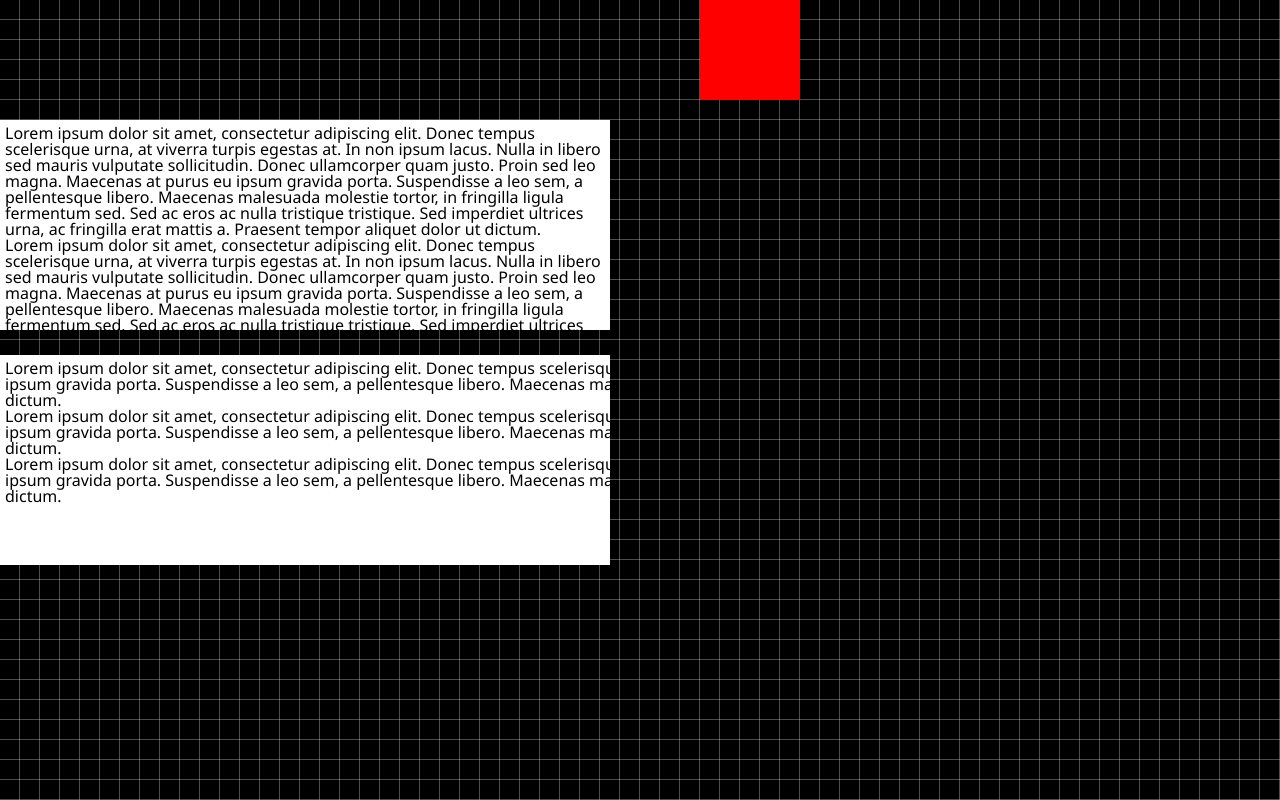
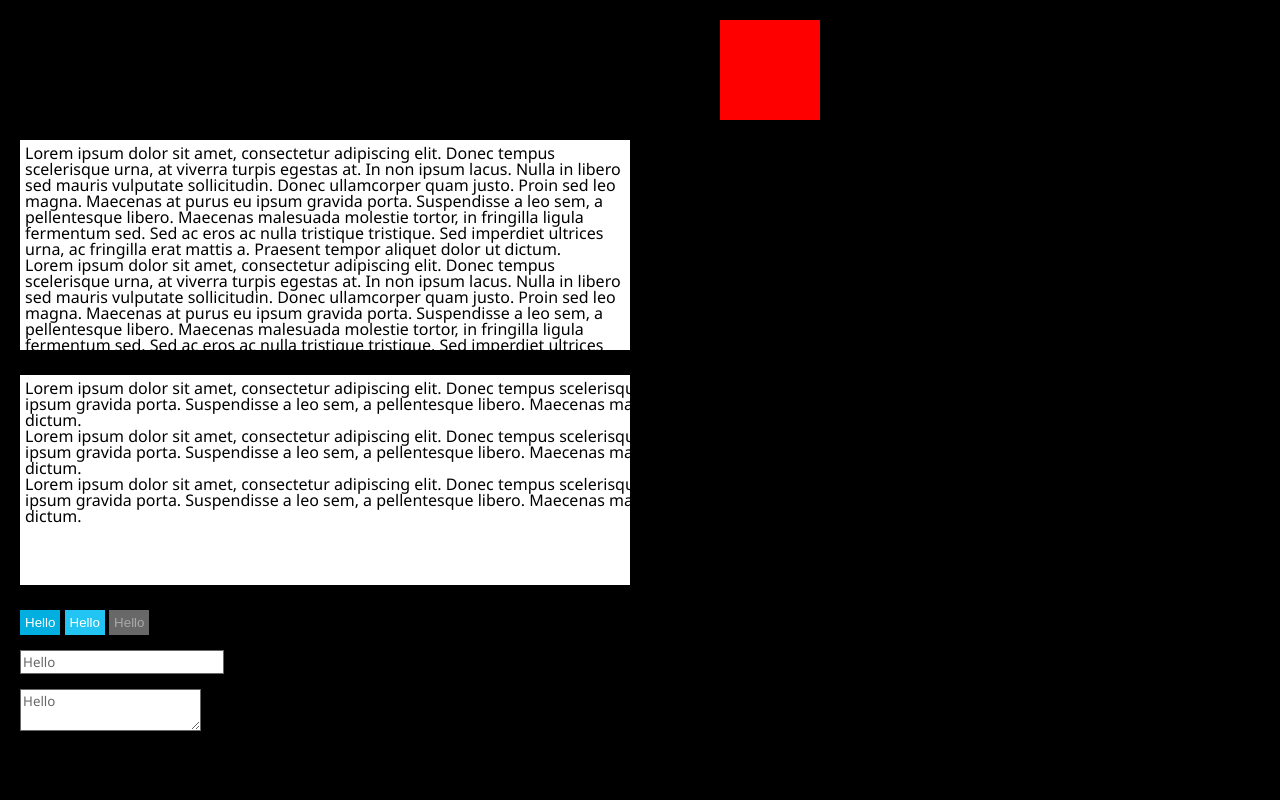
Before and after one commit to XavierBoubert/Eight.js, a plain HTML site: page examples/ui.html in a window 1280 px wide. Drawn offline with Linux system fonts and the light colour scheme.

Commit message:
Add more controls CSS styles

```diff
--- a/examples/ui.html
+++ b/examples/ui.html
@@ -24,7 +24,7 @@
 
 		$8.Utilities.DOMReady(function() {
 
-			$8.UI.Grid.define(document.body);
+			//$8.UI.Grid.define(document.body);
 
 			$8.UI.Animations.animate('move_to_right', {
 				el: 'toto', // can be table
@@ -50,7 +50,7 @@
 
 	</script>
 </head>
-<body>
+<body style="padding: 20px;">
 
 	<div style="height: 100px; position: relative; margin-bottom: 20px;">
 		<div id="toto" style="background: red; position: absolute; width: 100px; height: 100px; top: 0; left: 0;"></div>
@@ -82,5 +82,25 @@
 		</div>
 	</div>
 
+	<div style="margin-top: 25px;">
+
+		<p style="margin-bottom: 15px;">
+			<input type="submit" class="h8-button" value="Hello" />
+
+			<input type="submit" class="h8-button-light" value="Hello" />
+
+			<input type="submit" class="h8-button h8-button-disabled" value="Hello" />
+		</p>
+
+		<p style="margin-bottom: 15px;">
+			<input type="text" class="h8-field-text" value="Hello" />
+		</p>
+
+		<p style="margin-bottom: 15px;">
+			<textarea class="h8-field-text">Hello</textarea>
+		</p>
+
+	</div>
+
 </body>
 </html>
--- a/lib/css/Eight.ui.css
+++ b/lib/css/Eight.ui.css
@@ -28,8 +28,6 @@ html {
 }
 body {
 	line-height: 1;
-	overflow: hidden;
-	height: 100%;
 }
 ol, ul {
 	list-style: none;
@@ -99,7 +97,13 @@ body.h8-grid,
 	color: white;
 }
 
+.h8-button-disabled {
+	background: #686868;
+	color: #aaa;
+}
+
 .h8-field-text {
+	font-family: "Segoe UI", "Helvetica", "Arial";
 	border: 1px solid #686868;
 	background: white;
 	color: #686868;
--- a/lib/css/Eight.ui.page.css
+++ b/lib/css/Eight.ui.page.css
@@ -1,6 +1,8 @@
 body {
 	background: black;
 	color: white;
+	overflow: hidden;
+	height: 100%;
 }
 
 .h8-page {
--- a/lib/css/custom_template.css
+++ b/lib/css/custom_template.css
@@ -11,6 +11,11 @@ body {
 .h8-button-light {
 	background: #22c4f3;
 	color: white;
+}
+
+.h8-button-disabled {
+	background: #686868;
+	color: #aaa;
 }
 
 .h8-field-text {
```
Also changed, not shown: 1 other file.
